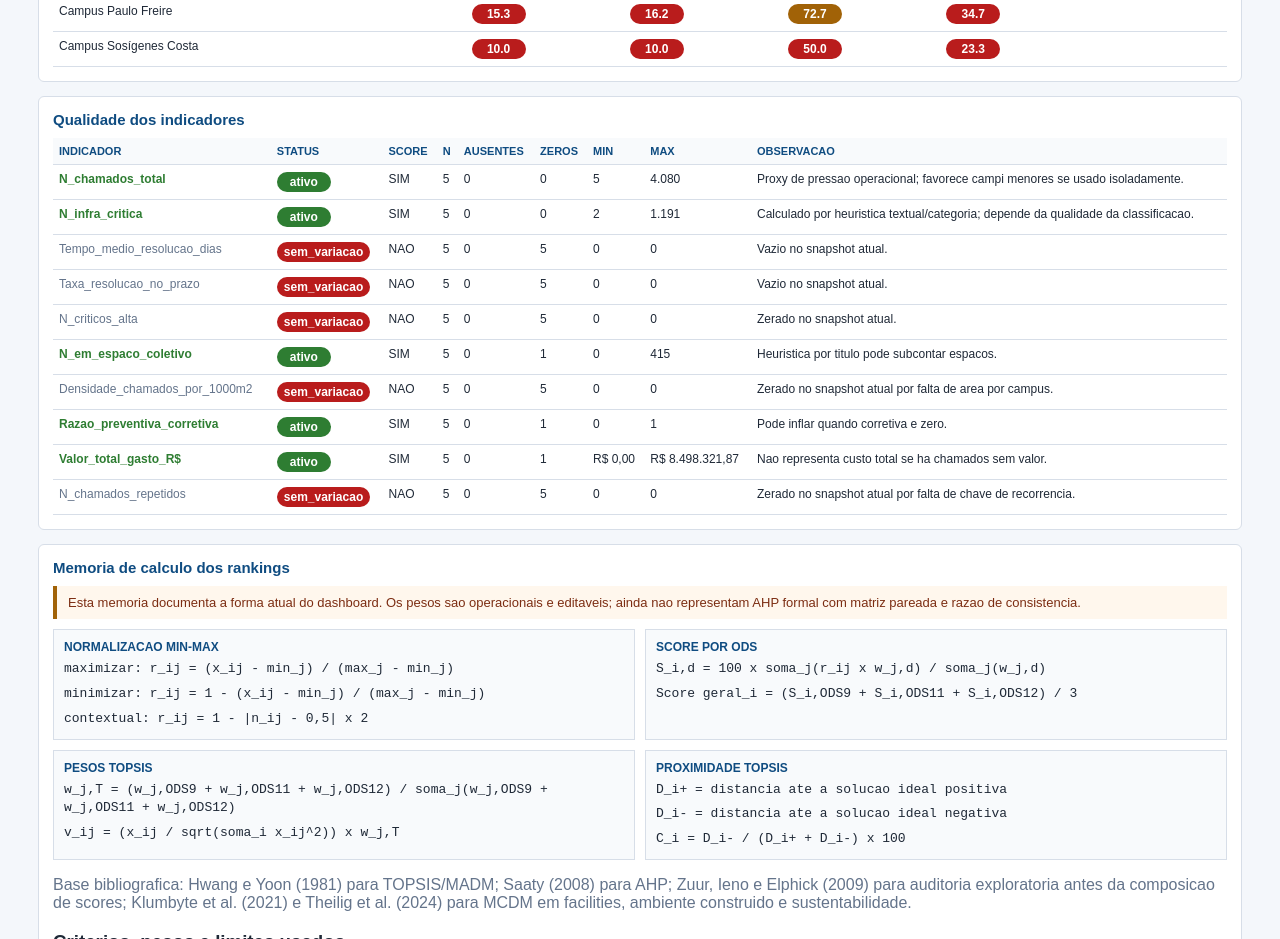
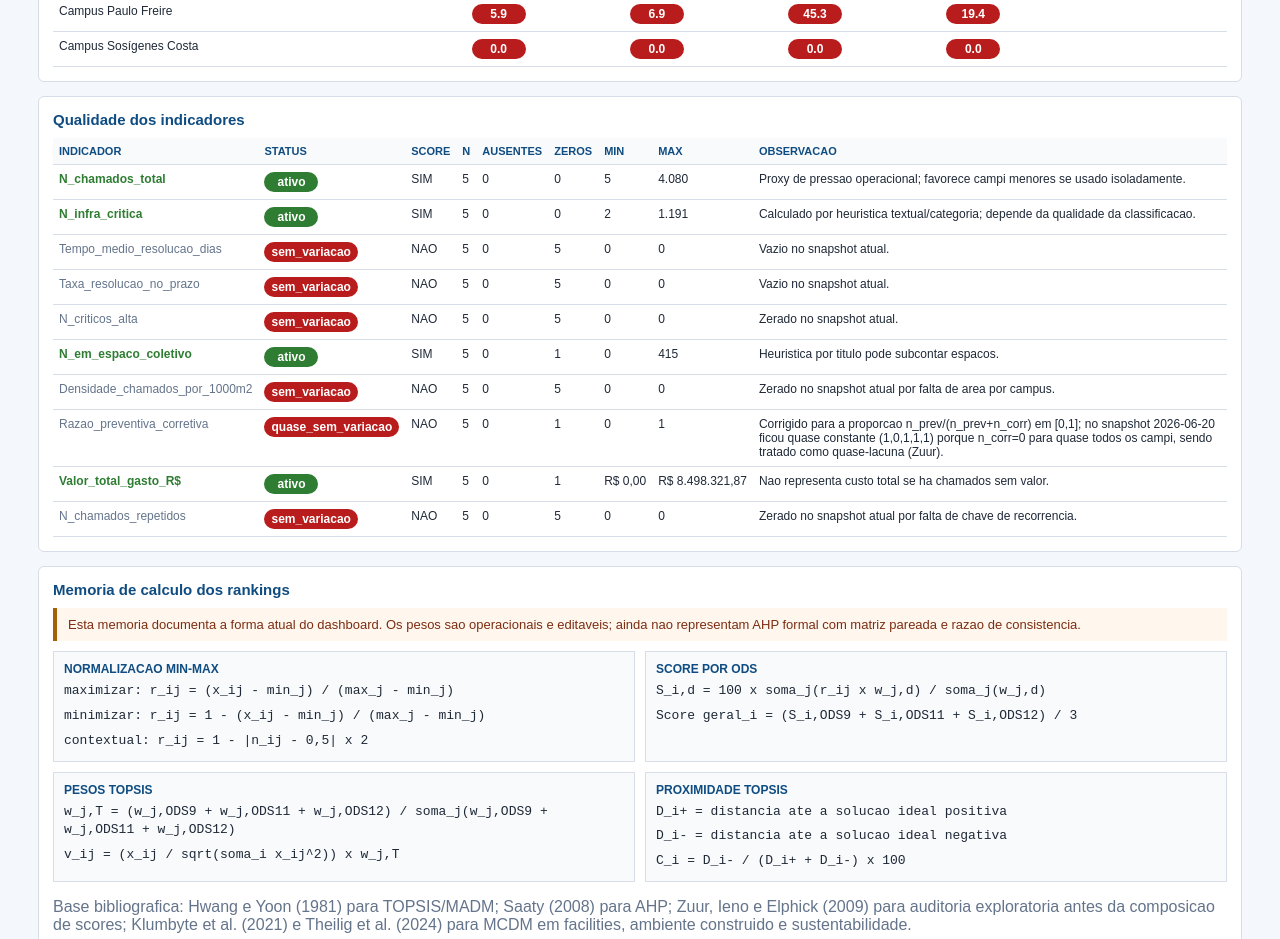
Before and after one commit to adinailson88/malha-ods-esg, a plain HTML site: page dashboard.html in a window 1280 px wide. Shown: the part 1861-2800 px from the top of the page. Drawn offline with nearby package versions, Linux system fonts and the light colour scheme.

Commit message:
Reclassifica Razao_preventiva_corretiva como quase-lacuna no score
Adiciona guard de "valor dominante" em avaliarIndicadores: um indicador
cujo valor mais frequente cobre >= N-1 das N unidades e marcado como
quase_sem_variacao e excluido do score composto/TOPSIS (regra de Zuur).
No snapshot 2026-06-20 isso captura Razao_preventiva_corretiva (1,0,1,1,1),
que apos a correcao do calculo ficou quase constante. A ordem do ranking
nao muda (apenas a dispersao dos scores), confirmando robustez.

Atualiza metadados_indicadores.json removendo a sugestao incorreta
preventiva/(corretiva+1) e registrando a leitura de quase-lacuna.

```diff
--- a/dashboard.html
+++ b/dashboard.html
@@ -403,6 +403,10 @@
         let status = 'ativo';
         let usar = true;
         let observacao = 'Indicador numerico com variacao no snapshot.';
+        // Valor dominante: maior frequencia de um unico valor entre os campi.
+        const freq = {};
+        numericos.forEach(v => { freq[v] = (freq[v] || 0) + 1; });
+        const freqDominante = numericos.length ? Math.max(...Object.values(freq)) : 0;
         if (!numericos.length) {
           status = 'sem_dados';
           usar = false;
@@ -411,6 +415,13 @@
           status = 'sem_variacao';
           usar = false;
           observacao = 'Sem variacao entre campi; nao diferencia o ranking.';
+        } else if (numericos.length >= 3 && freqDominante >= numericos.length - 1) {
+          // Quase-lacuna (Zuur): um unico valor domina (>= N-1 das N unidades),
+          // de modo que o indicador apenas separa uma unidade isolada e nao
+          // diferencia o ranking de forma confiavel. Excluido do score.
+          status = 'quase_sem_variacao';
+          usar = false;
+          observacao = 'Quase sem variacao (valor dominante em quase todos os campi); tratado como quase-lacuna.';
         } else if (ausentes > 0) {
           status = 'parcial';
           observacao = 'Ha valores ausentes; usar com cautela.';
```
Also changed, not shown: dados/metadados_indicadores.json (+1 -1 lines).
